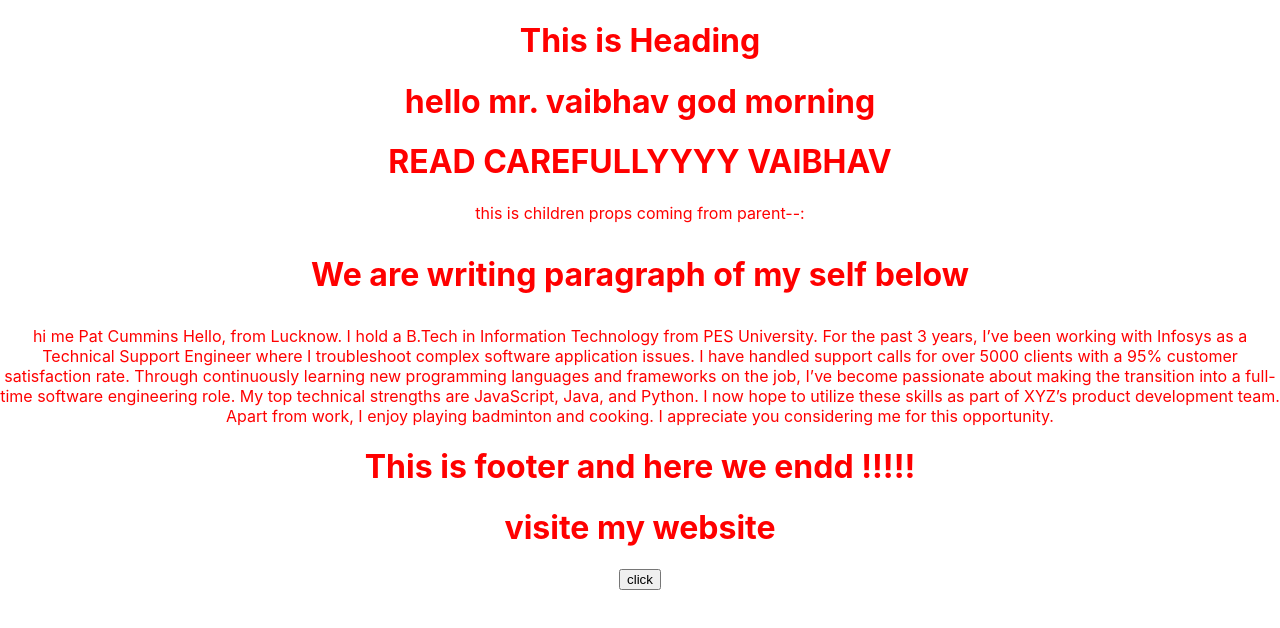
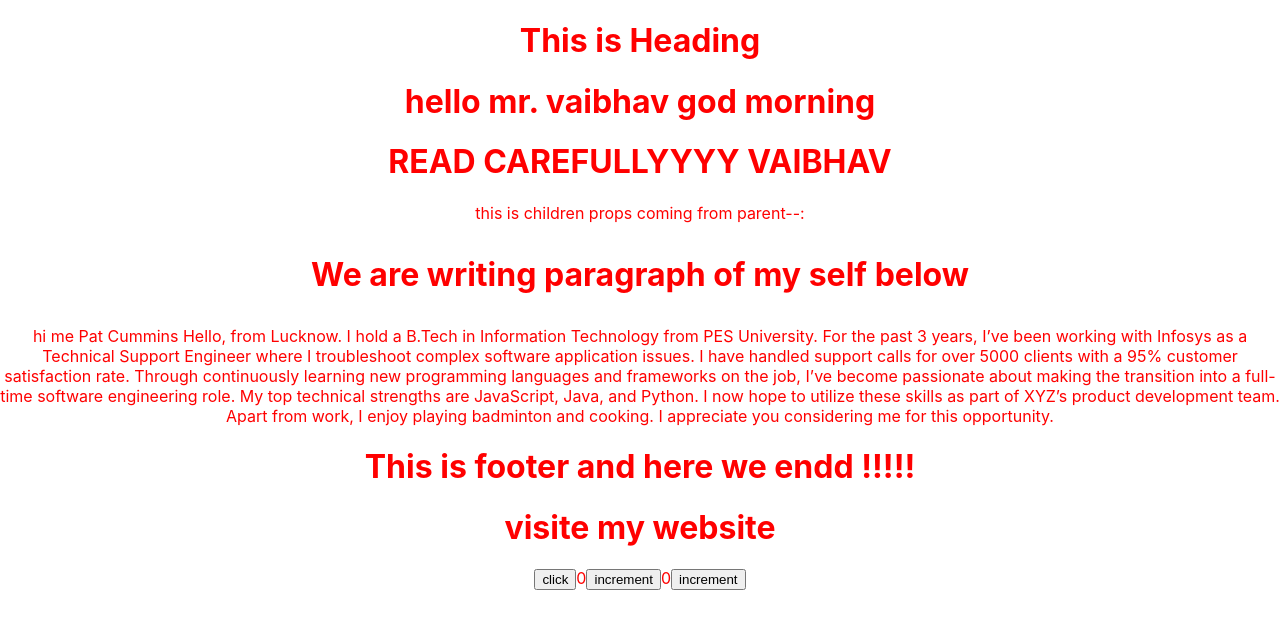
Before and after one commit to SaxenaVaibhav80/learning_react, a React (Create React App) app in the folder basic-app/: page / in a window 1280 px wide. Shown: the top 628 px of the page. Built offline with nearby package versions, Linux system fonts and the light colour scheme.

Commit message:
understanding batching in usestates

```diff
--- a/basic-app/src/App.js
+++ b/basic-app/src/App.js
@@ -5,6 +5,8 @@ import Heading from './components/Heading';
 import Paragraph from './components/Paragraph';
 import Footer from './components/Footer';
 import Message from './components/Message';
+import Counter from './components/Counter';
+import CounterFive from './components/CounterFive';
 
 function App() {
   return (
@@ -14,6 +16,8 @@ function App() {
      <Paragraph name="webdev"><p>We are writing paragraph of my self below</p></Paragraph>
      <Footer></Footer>
      <Message></Message>
+     <Counter></Counter>
+     <CounterFive></CounterFive>
     </div>
   );
 }
--- /dev/null
+++ b/basic-app/src/components/Counter.jsx
@@ -0,0 +1,61 @@
+import { Component } from "react";
+
+
+class Counter extends Component{
+
+ constructor()
+ {
+    super()
+
+    this.state={
+        count:0
+    }
+ }
+
+ increment(){
+
+    this.setState({
+        count:this.state.count+1
+    })
+    console.log(this.state.count)
+ }
+ render()
+ {
+    return(
+        <>
+          {this.state.count}
+          <button onClick={()=>this.increment()}>increment</button>
+        </>
+    )
+ }
+
+}
+
+export default Counter
+
+
+
+// why on console there is a counter less by 1 from the counter in the frontend or app?----->
+
+// If the console output is showing a count that's one less than the displayed value in the frontend, the likely cause is that setState is asynchronous in React. This means that when you update the state, React doesn't immediately update the state and re-render the component. Instead, it batches state updates and re-renders for efficiency.
+
+
+
+
+// How to Address This Issue--->
+
+// Using a Callback:--->
+// you can use a callback. This callback is executed after React completes the state update and  re-rendering.
+
+// increment() {
+//   this.setState(
+//     {
+//       count: this.state.count + 1,
+//     },
+//     () => {
+//       console.log(this.state.count); // This will show the updated count
+//     }
+//   );
+// }
+
+// By providing a callback function as the second argument to setState, you ensure that the code inside the callback executes after React has completed updating the state and re-rendering the component.
--- /dev/null
+++ b/basic-app/src/components/CounterFive.jsx
@@ -0,0 +1,56 @@
+import { Component } from "react";
+
+
+class CounterFive extends Component{
+
+ constructor()
+ {
+    super()
+
+    this.state={
+        count:0
+    }
+ }
+
+ increment(){
+
+      this.setState(function(prevState) {
+         console.log("ps",prevState)
+        return { count: prevState.count + 1 };
+      });
+      console.log(this.state.count);
+
+   // this.setState({
+   //      count:this.state.count+1
+   //  })
+   //  console.log(this.state.count)
+
+}
+
+
+ incrementFive()
+ {
+    this.increment()
+    console.log('a')
+    this.increment()
+    console.log('b')
+    this.increment()
+    console.log('c')
+    this.increment()
+    console.log('d')
+    this.increment()
+    console.log('e')
+ }
+ render()
+ {
+    return(
+        <>
+          {this.state.count}
+          <button onClick={()=>this.incrementFive()}>increment</button>
+        </>
+    )
+ }
+
+}
+
+export default CounterFive
```
